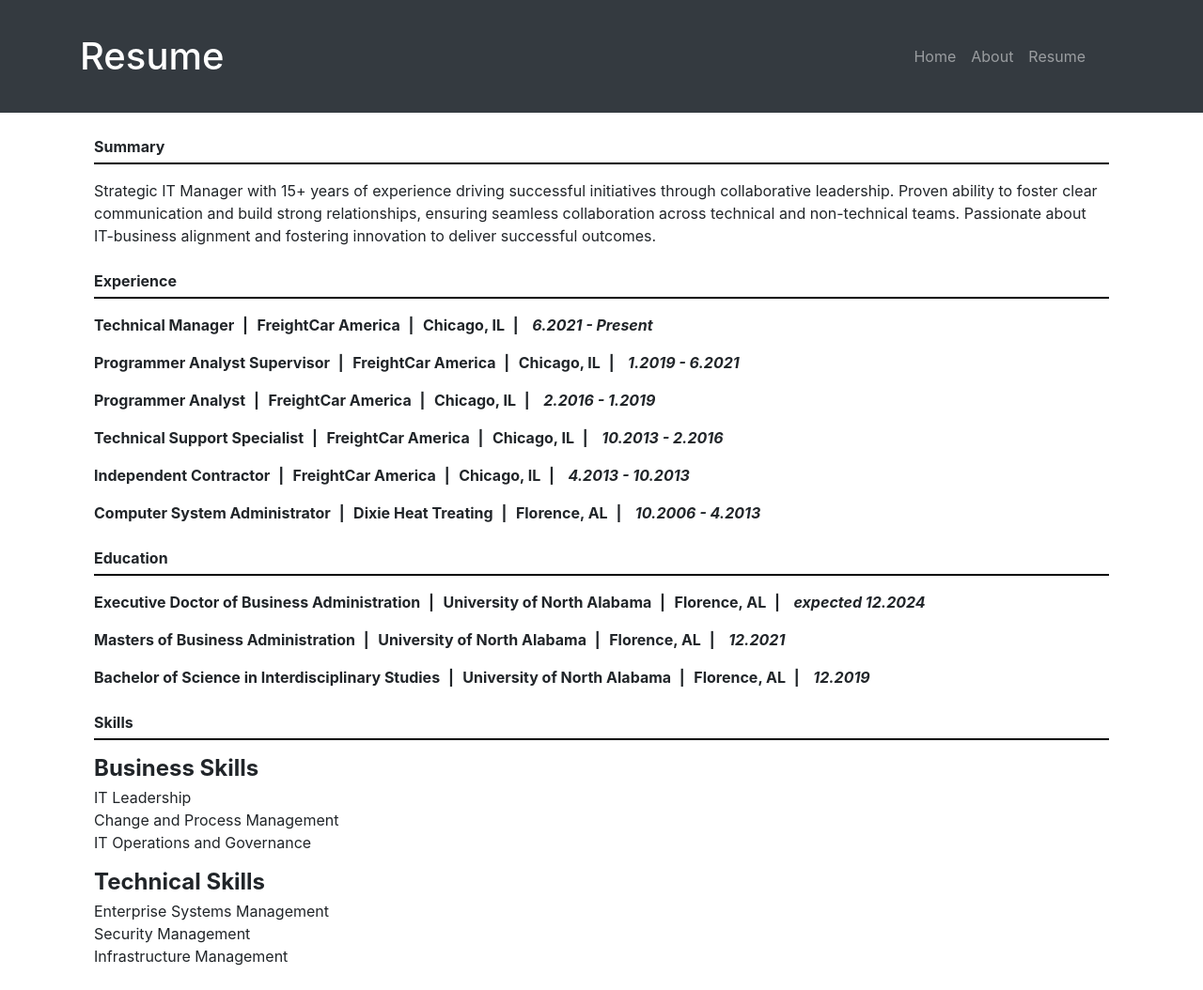
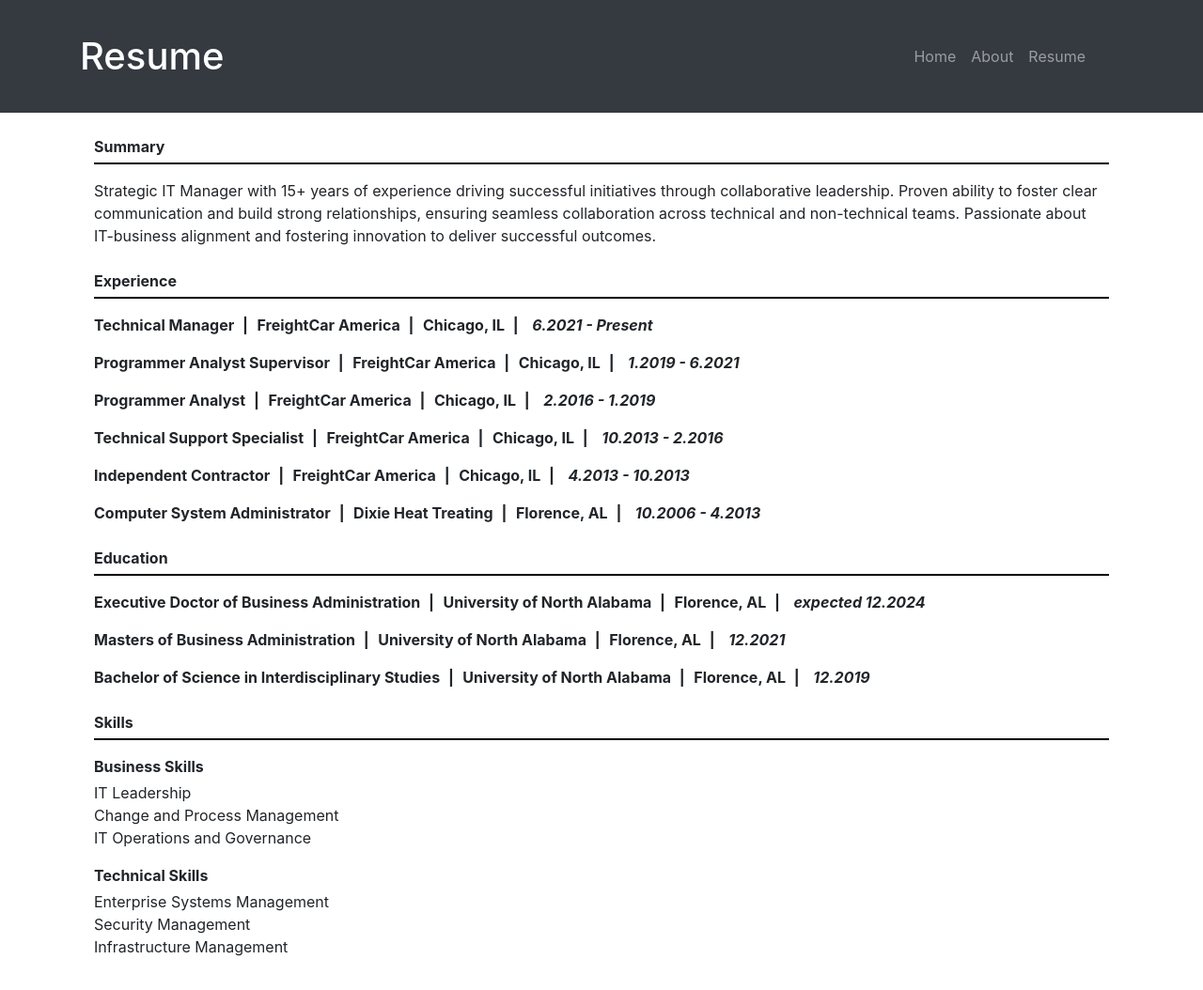
Before and after one commit to rsitorius/rsitorius.github.io, a Jekyll site: the page built from resume.html, in a window 1280 px wide. Shown: the whole page at 94% size. Built offline with Jekyll 4.4.1, drawn with Linux system fonts in a browser that asks for light colours.

Commit message:
Update resume.html

```diff
--- a/resume.html
+++ b/resume.html
@@ -7,6 +7,7 @@
 <style>
   .section-header {
     margin-top: 10px;
+    font-size: 16px;
     font-weight: bold;
   }
   .section-header hr {
@@ -67,7 +68,7 @@
         <ul class="list-unstyled" style="font-size: 16px;">
           {% for category in section.categories %}
             <li class="mb-3">
-              <h4 class="info mb-1">{{ category.name }}</h4>
+              <div class="info mb-1">{{ category.name }}</div>
               <ul class="list-unstyled">
                 {% for skill in category.items %}
                   <li>{{ skill.name }}</li>
```
